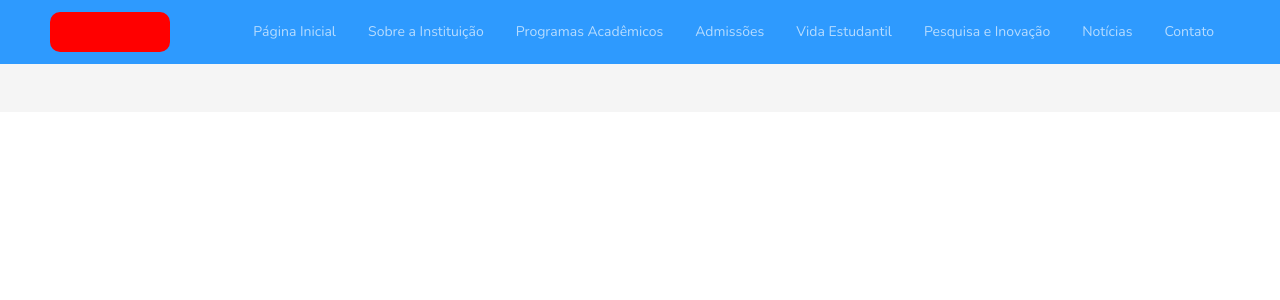
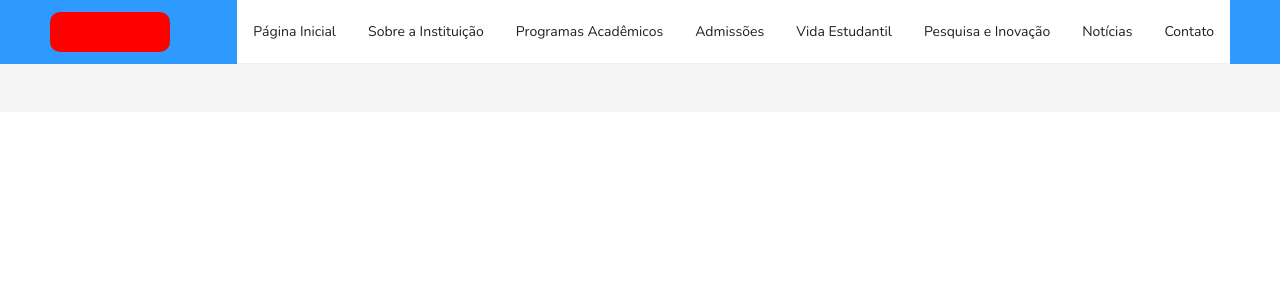
Before and after one commit to joanmdrs/website-for-company, a Next.js app in the folder website/: page / in a window 1280 px wide. Shown: the top 300 px of the page. Built offline with nearby package versions, Linux system fonts and the light colour scheme.

Commit message:
modificando o componente Menu

```diff
--- a/website/src/components/Menu/Menu.js
+++ b/website/src/components/Menu/Menu.js
@@ -38,7 +38,7 @@ function CustomMenu () {
         }
     ]
     return (
-        <Menu theme="dark" style={{backgroundColor: "var(--primary-color)"}} items={items} mode="horizontal" />
+        <Menu theme="light" style={{backgroundColor: "var(--white-color)"}} items={items} mode="horizontal" />
     )
 
 }
```
